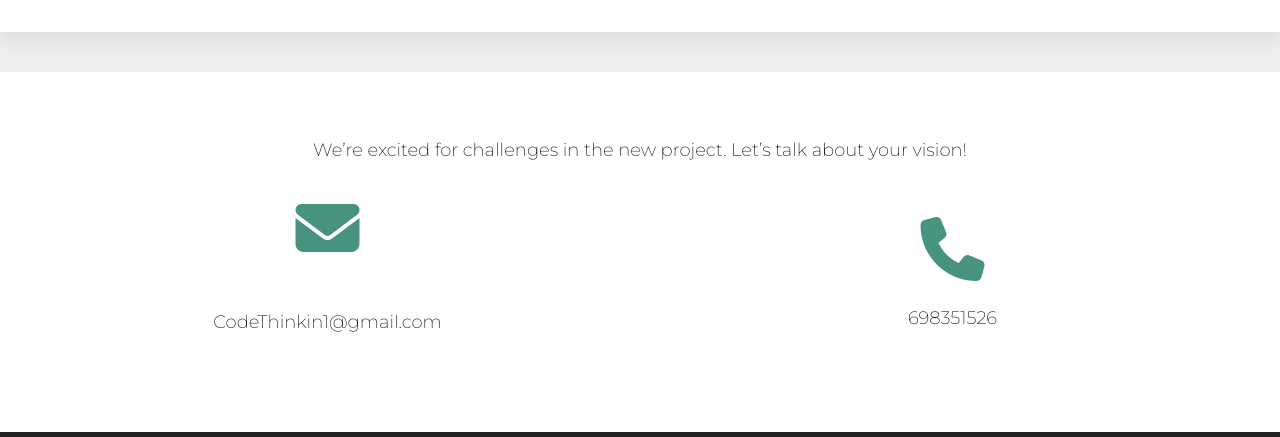
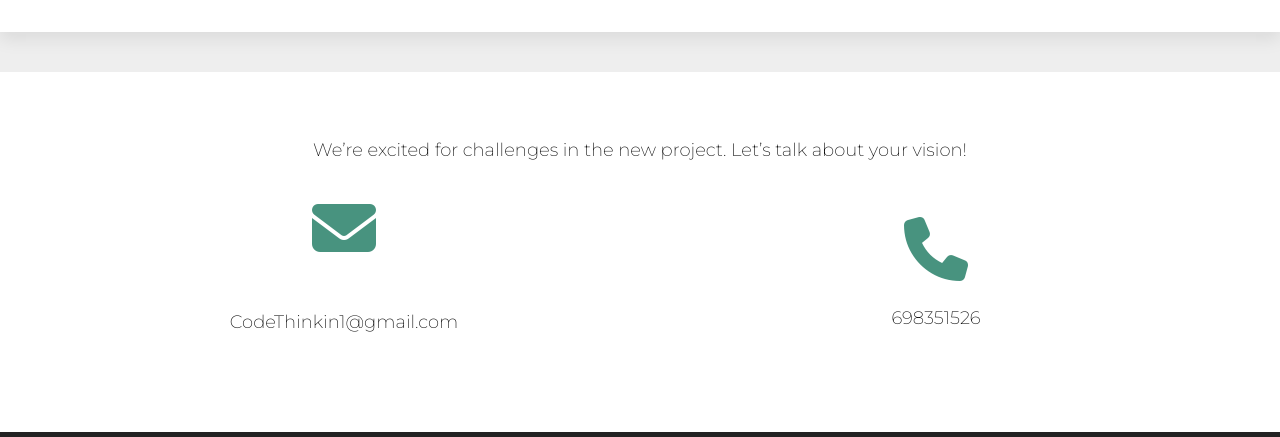
Before and after one commit to W84Soft/ENG-First-website, a plain HTML site: page contact.html in a window 1280 px wide. Shown: the part 711-1148 px from the top of the page. Drawn offline with Linux system fonts and the light colour scheme; a script that the page names is missing.

Commit message:
pakfkasf

```diff
--- a/contact.html
+++ b/contact.html
@@ -9,6 +9,7 @@
 	<link rel="stylesheet" href="css/all.min.css">
 
 	<title>RadoENG</title>
+	<meta name="viewport" content="width=device-width, initial-scale=1" />
 
 	<script src="jquery.js"></script>
 </head>
@@ -58,7 +59,7 @@
 
 
 			<div class="grid-x grid-padding-y align-justify align-middle text-center align-center steps">
-				<div class="cell medium-6 ">
+				<div class="cell small-6">
 					<i class="fa-solid fa-envelope"></i><br>
 
 					<p>
@@ -66,7 +67,7 @@
 					</p>
 				</div>
 
-				<div class="cell medium-6 ">
+				<div class="cell small-6">
 					<i class="fa-solid fa-phone"></i><br>
 
 					698351526
@@ -96,20 +97,6 @@
 		</div>
 	</footer>
 
-
-
-
-
-
-
-
-
-
-
-
-
-
-
 	<script src="FirstWebsite.js" type="module"></script>
 
 </body>
--- a/style.css
+++ b/style.css
@@ -136,6 +136,8 @@ header a:hover {
 .py-8 {
   padding-bottom: 4rem;
   padding-top: 4rem;
+  padding-left: 3rem;
+  padding-right: 3rem;
 }
 
 .uppercase{
```
Also changed, not shown: about.html (+10 -2 lines), index.html (+4 -31 lines), portfolio.html (+1 -0 lines).
